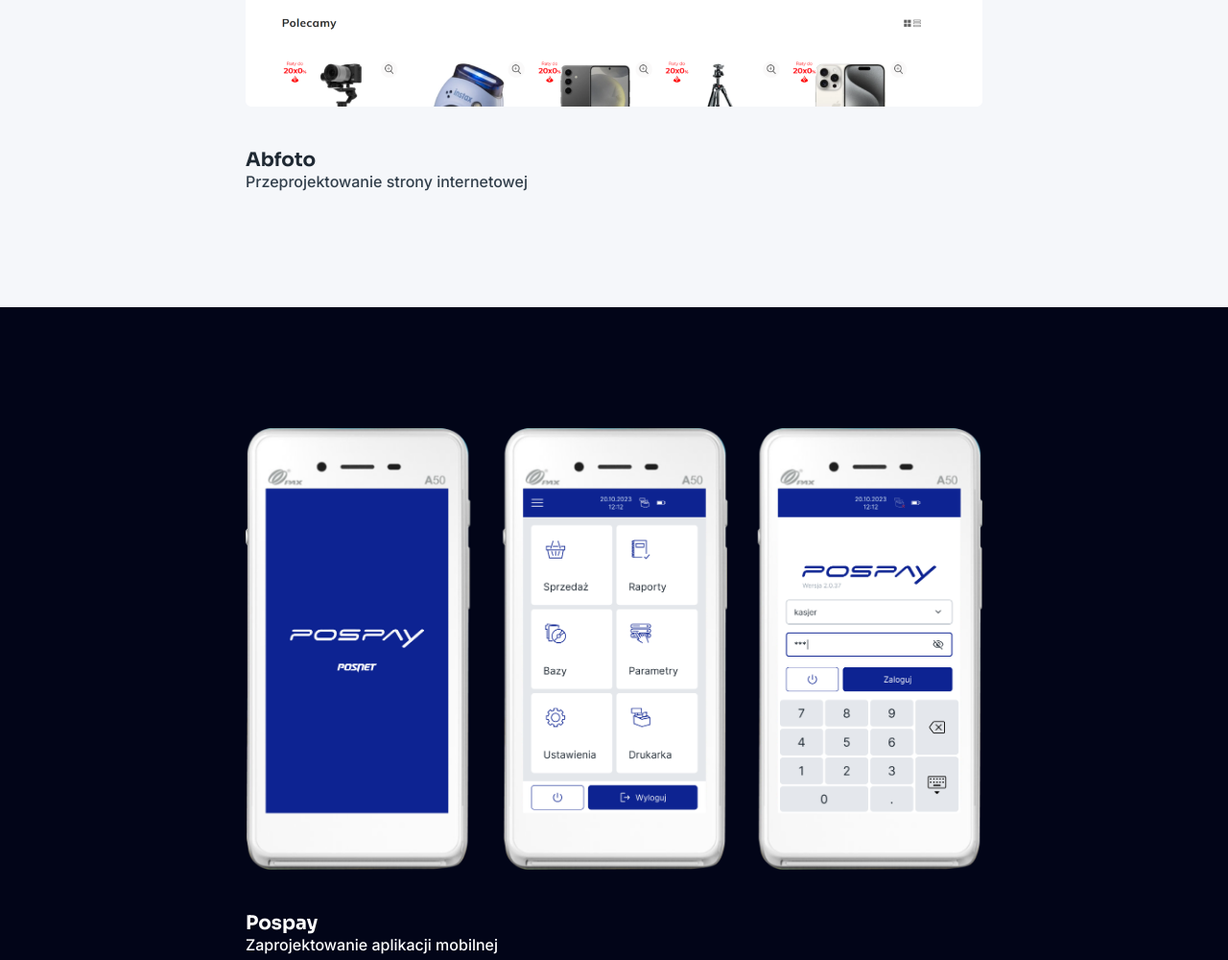
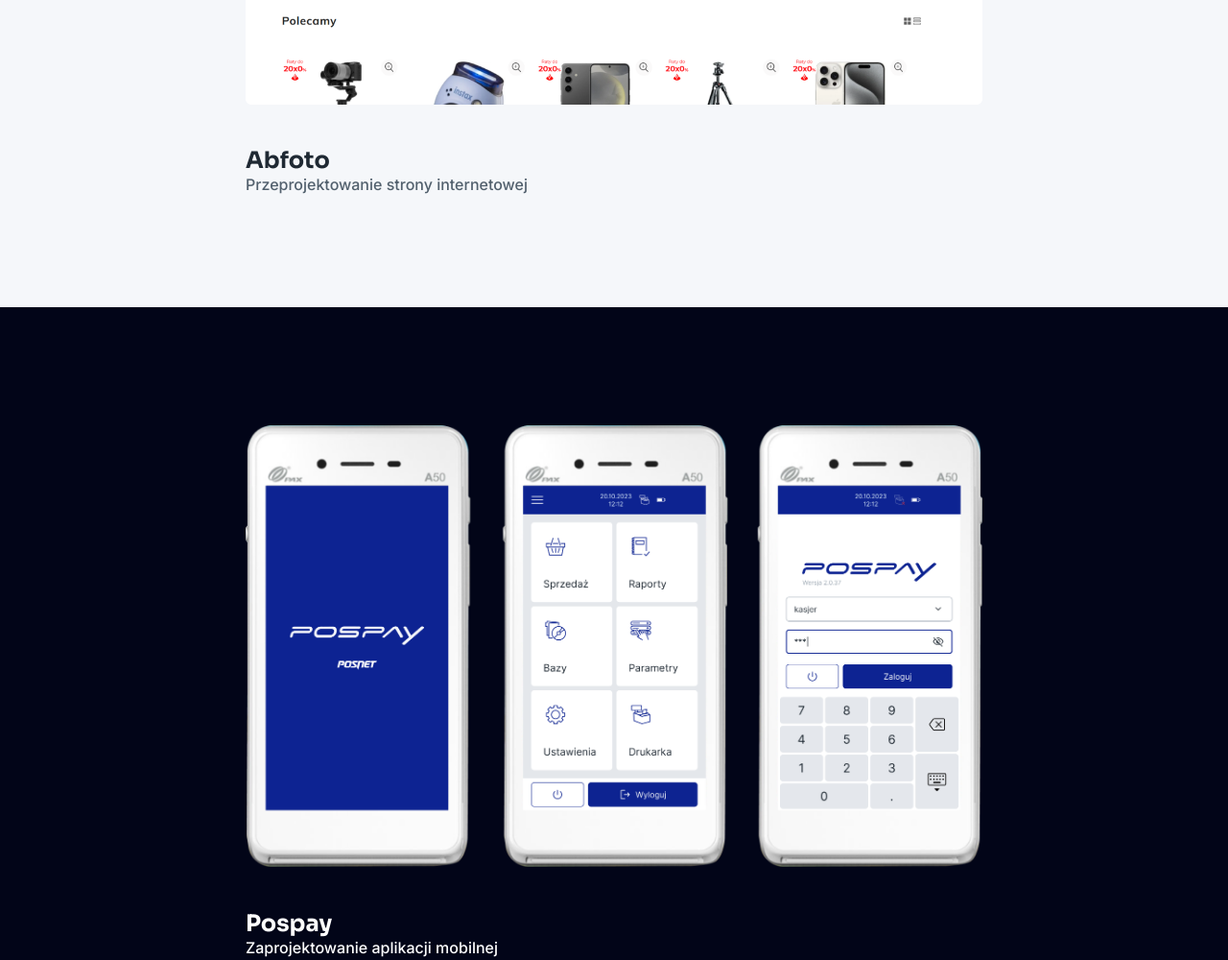
Before and after one commit to karolkowalewski-dev/UI-Designer, a plain HTML site: page index.html in a window 1280 px wide. Shown: the part 1280-2280 px from the top of the page at 96% size. Drawn offline with Linux system fonts and the light colour scheme; a web font is replaced by a local one.

Commit message:
Update style.css

```diff
--- a/css/style.css
+++ b/css/style.css
@@ -125,7 +125,7 @@
 
     .title {
       font-family: "Sora";
-      font-size: 20px;
+      font-size: 24px;
       color: #1F2933;
       padding-top: 24px;
       font-weight: 800;
@@ -134,7 +134,7 @@
     .body {
       font-size: 16px;
       font-family:"Inter";
-      color: #323F4B;
+      color: #52606d;
     }
 
     /* .text  {
```
